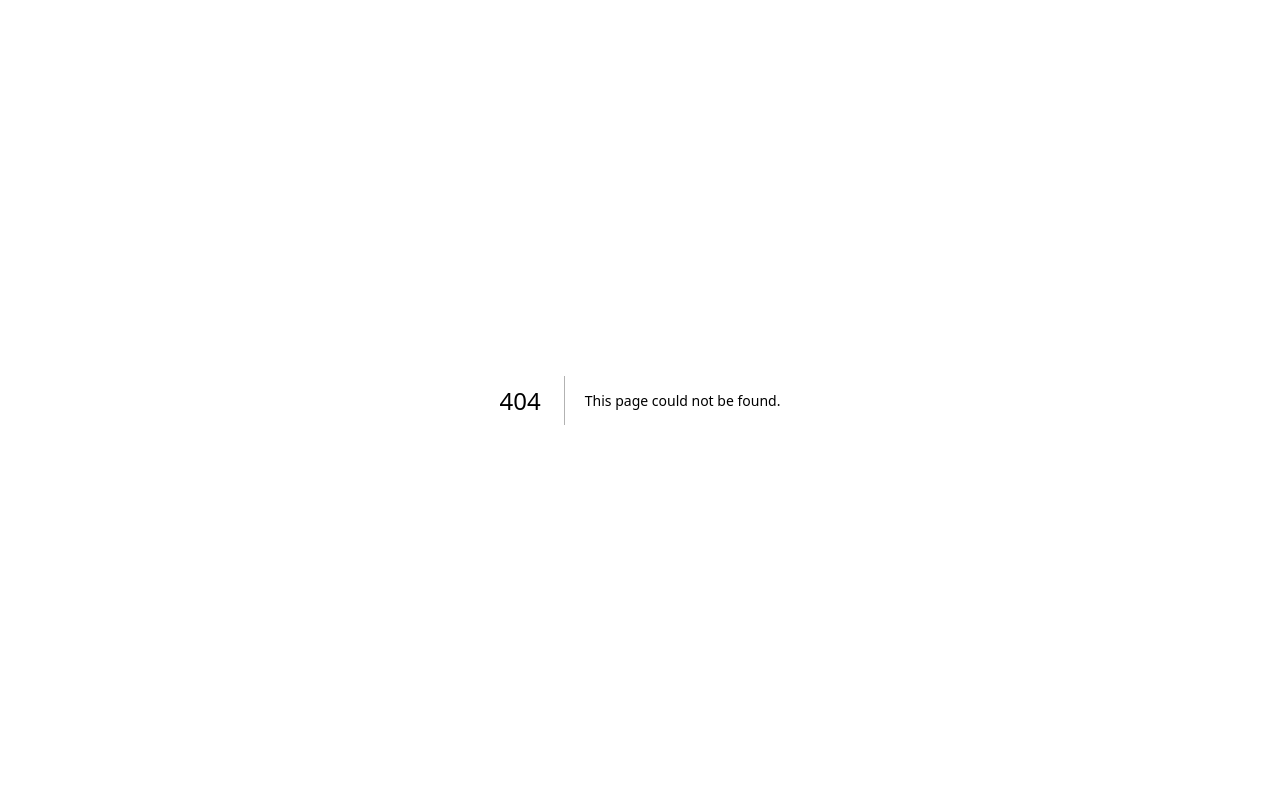
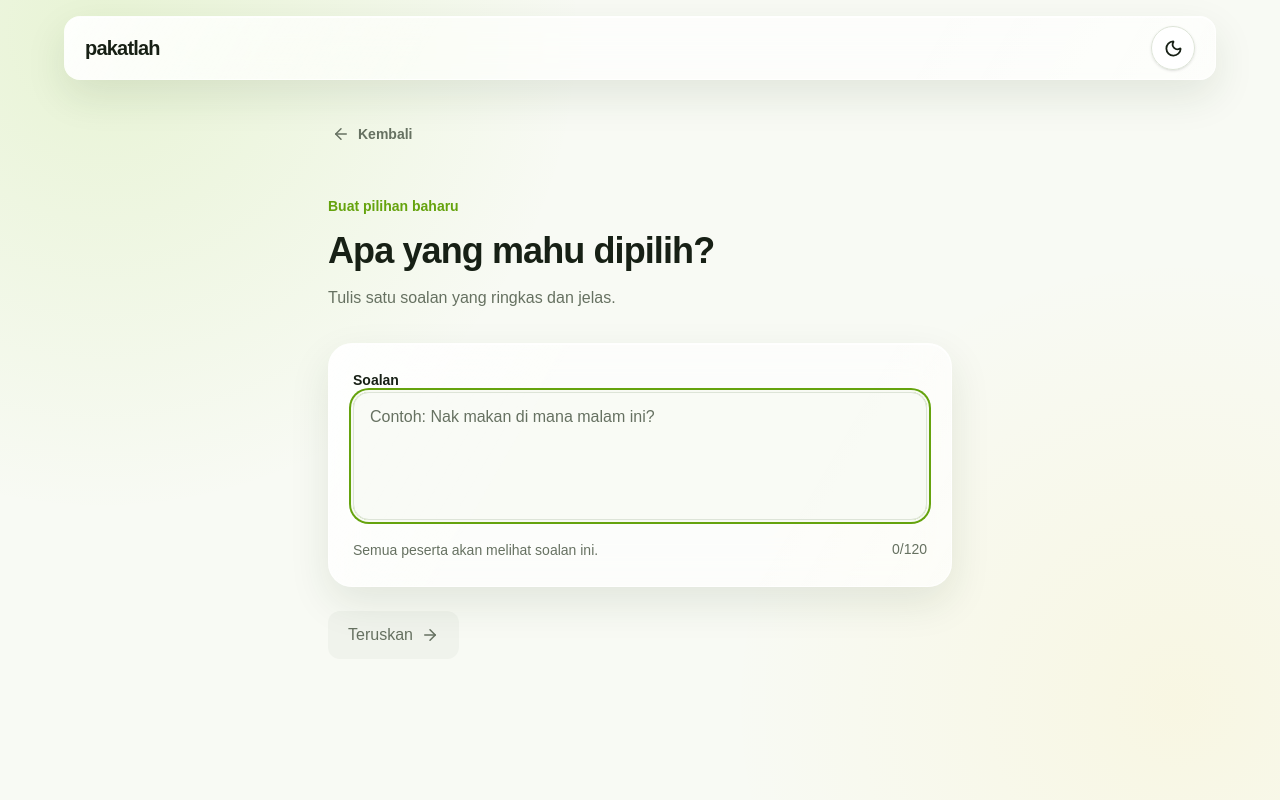
Before and after one commit to ameeridz/pakatlah, a Next.js app: page /new in a window 1280 px wide. Before the commit this address had no page. Built offline with nearby package versions, Linux system fonts and the light colour scheme.

Commit message:
feat: add create decision question step

```diff
--- /dev/null
+++ b/src/app/new/page.js
@@ -0,0 +1,94 @@
+"use client";
+
+import Link from "next/link";
+import { ArrowLeft, ArrowRight } from "lucide-react";
+import { useState } from "react";
+import { AppHeader } from "@/components/app-header";
+
+const QUESTION_LIMIT = 120;
+
+export default function NewDecisionPage() {
+  const [question, setQuestion] = useState("");
+
+  const normalizedQuestion = question.trim();
+  const isQuestionValid = normalizedQuestion.length > 0;
+
+  function handleSubmit(event) {
+    event.preventDefault();
+
+    if (!isQuestionValid) {
+      return;
+    }
+  }
+
+  return (
+    <div className="app-background min-h-screen">
+      <AppHeader />
+
+      <main className="mx-auto w-full max-w-2xl px-5 pb-16 pt-5 sm:px-6 sm:pb-20 sm:pt-8">
+        <Link
+          href="/"
+          className="focus-ring inline-flex min-h-11 items-center gap-2 rounded-xl px-1 text-sm font-semibold text-muted-foreground transition-colors hover:text-foreground"
+        >
+          <ArrowLeft aria-hidden="true" size={18} />
+          Kembali
+        </Link>
+
+        <section className="mt-7 sm:mt-10">
+          <p className="text-sm font-semibold text-primary">
+            Buat pilihan baharu
+          </p>
+
+          <h1 className="mt-3 text-3xl font-bold leading-tight tracking-[-0.025em] sm:text-4xl">
+            Apa yang mahu dipilih?
+          </h1>
+
+          <p className="mt-3 max-w-xl text-base leading-relaxed text-muted-foreground">
+            Tulis satu soalan yang ringkas dan jelas.
+          </p>
+
+          <form className="mt-7 sm:mt-8" onSubmit={handleSubmit}>
+            <div className="glass-panel rounded-3xl p-5 sm:p-6">
+              <div className="space-y-3">
+                <label htmlFor="decision-question" className="text-sm font-semibold">
+                  Soalan
+                </label>
+
+                <textarea
+                  id="decision-question"
+                  name="question"
+                  value={question}
+                  maxLength={QUESTION_LIMIT}
+                  rows={4}
+                  autoFocus
+                  placeholder="Contoh: Nak makan di mana malam ini?"
+                  className="focus-ring min-h-32 w-full resize-none rounded-2xl border border-input bg-background/80 px-4 py-3 text-base leading-relaxed text-foreground placeholder:text-muted-foreground"
+                  onChange={(event) => setQuestion(event.target.value)}
+                />
+
+                <div className="flex items-start justify-between gap-3">
+                  <p className="max-w-[75%] text-sm leading-relaxed text-muted-foreground sm:max-w-none">
+                    Semua peserta akan melihat soalan ini.
+                  </p>
+
+                  <span className="shrink-0 text-sm tabular-nums text-muted-foreground">
+                    {question.length}/{QUESTION_LIMIT}
+                  </span>
+                </div>
+              </div>
+            </div>
+
+            <button
+              type="submit"
+              disabled={!isQuestionValid}
+              className="focus-ring mt-5 inline-flex h-12 w-full items-center justify-center gap-2 rounded-xl bg-primary px-5 text-base font-semibold text-primary-foreground shadow-sm transition duration-200 hover:bg-primary-hover active:scale-[0.98] disabled:bg-muted disabled:text-muted-foreground disabled:shadow-none disabled:cursor-not-allowed disabled:hover:bg-muted sm:mt-6 sm:ml-auto sm:w-auto"
+            >
+              Teruskan
+              <ArrowRight aria-hidden="true" size={18} />
+            </button>
+          </form>
+        </section>
+      </main>
+    </div>
+  );
+}
```
